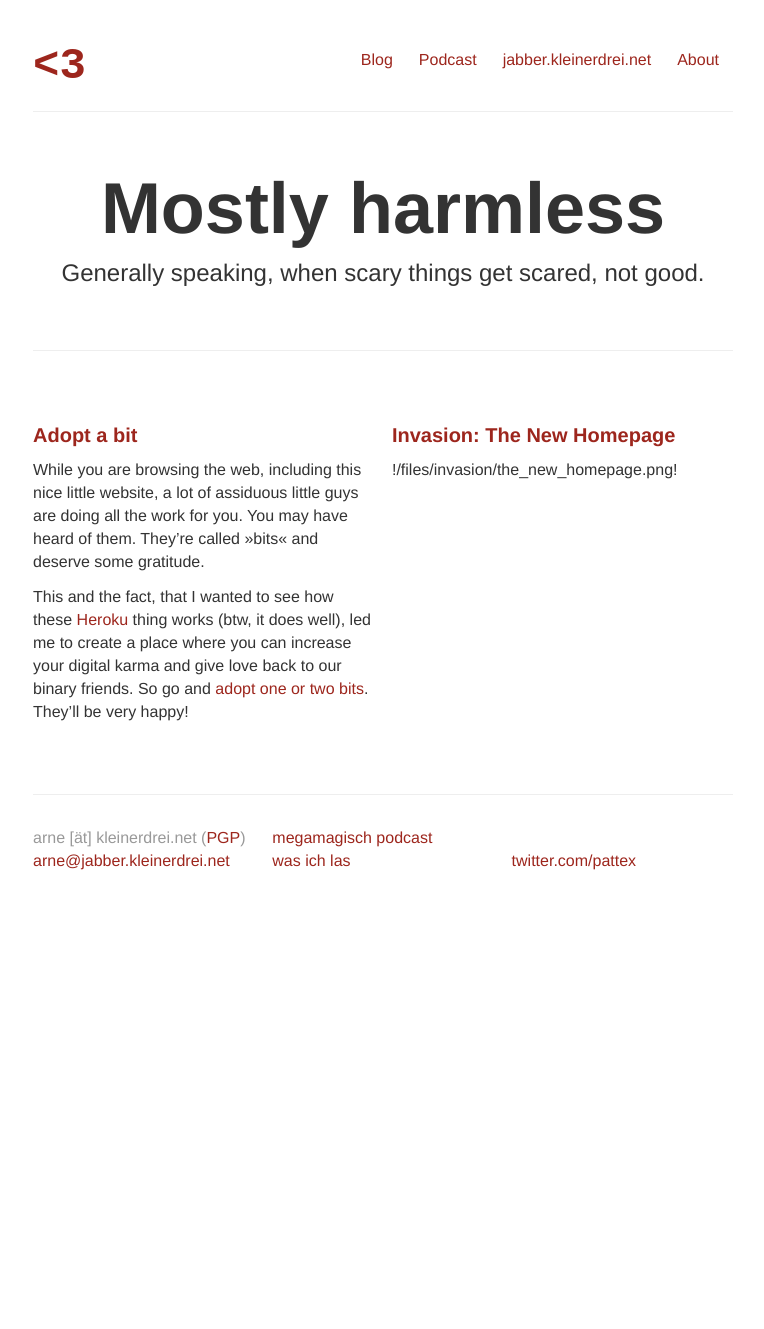
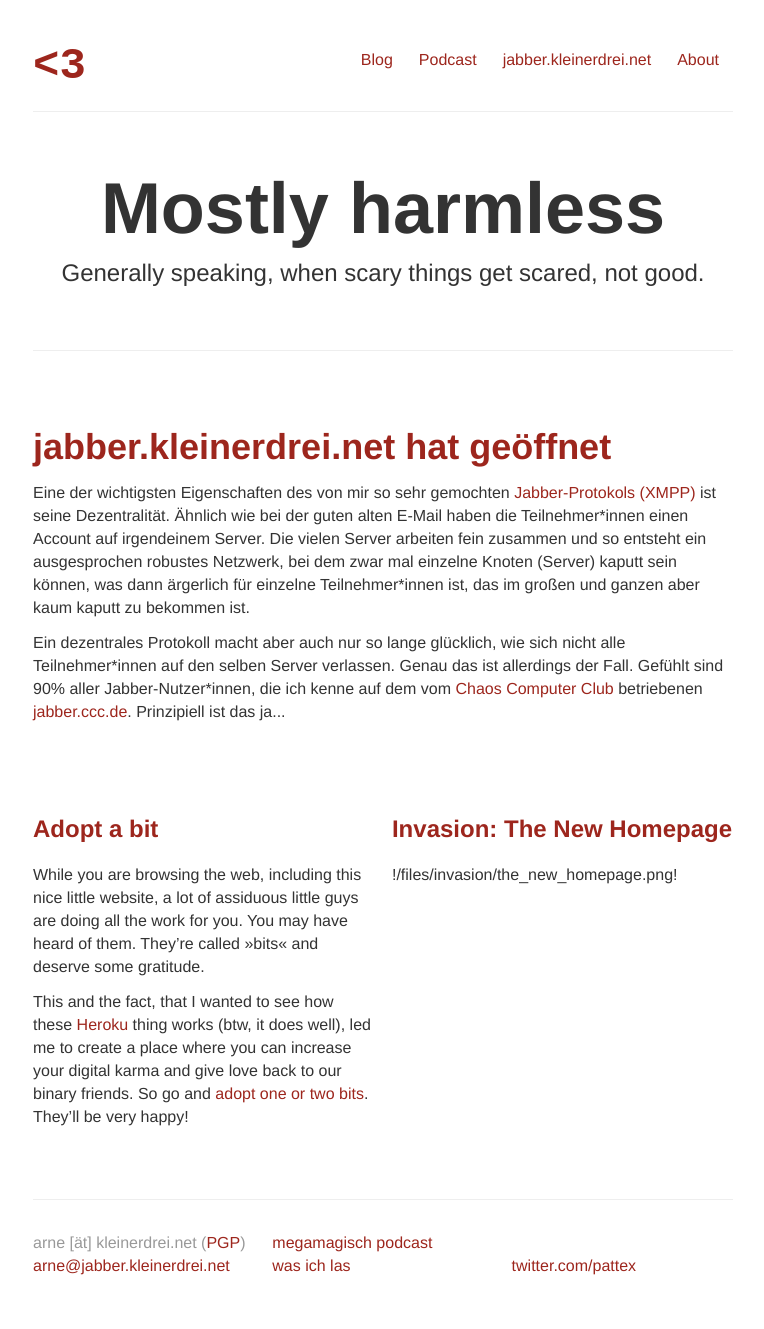
Before and after one commit to pattex/kleinerdrei.net, a Jekyll site: the page built from index.html, in a window 1280 px wide. Shown: the whole page, without its empty margins (257-1021 px from the left). Built offline with Jekyll 4.4.1, drawn with Linux system fonts in a browser that asks for light colours; before the commit the page ends 924 px from its top, so only the background shows below that.

Commit message:
New blog post: jabber.kleinerdrei.net hat geöffnet

```diff
--- /dev/null
+++ b/_posts/2015-09-15-jabber_kleinerdrei_net-hat-geoeffnet.md
@@ -0,0 +1,24 @@
+---
+title: jabber.kleinerdrei.net hat geöffnet
+layout: post
+tags: ["de"]
+subtitle: Dies ist ein Subtitle
+flattr_category: software
+---
+Eine der wichtigsten Eigenschaften des von mir so sehr gemochten [Jabber-Protokols (XMPP)](https://de.wikipedia.org/wiki/Extensible_Messaging_and_Presence_Protocol) ist seine Dezentralität. Ähnlich wie bei der guten alten E-Mail haben die Teilnehmer\*innen einen Account auf irgendeinem Server. Die vielen Server arbeiten fein zusammen und so entsteht ein ausgesprochen robustes Netzwerk, bei dem zwar mal einzelne Knoten (Server) kaputt sein können, was dann ärgerlich für einzelne Teilnehmer\*innen ist, das im großen und ganzen aber kaum kaputt zu bekommen ist.
+
+Ein dezentrales Protokoll macht aber auch nur so lange glücklich, wie sich nicht alle Teilnehmer\*innen auf den selben Server verlassen. Genau das ist allerdings der Fall. Gefühlt sind 90% aller Jabber-Nutzer\*innen, die ich kenne auf dem vom [Chaos Computer Club](https://ccc.de/) betriebenen [jabber.ccc.de](http://web.jabber.ccc.de/). Prinzipiell ist das ja auch eine sehr gute Wahl und ich muss auch zugeben, dass ich diesen Server selbst schon lange nutze und auch oft empfohlen habe. Schon allein, weil ich nie so recht wusste, welche ich sonst so hätte empfehlen können. Klar, ich kannte immer auch noch einige andere, aber die genossen bei mir dann vielleicht nicht den selben Vertrauensvorschuss oder sonst irgendwas. Ihr kennt das ja.
+
+Nun wollte ich zunächst für mich, Freunde und Bekannte eine weitere Alternative schaffen. Doch wieso nicht gleich Infrastruktur für mich, Freunde, Bekannte **und noch ein paar andere Leute** schaffen? Die Kapazität ist (Dank der Kommune <span class="red-ish">&lt;3</span>) da und außerdem macht so was ja schließlich große Freude.
+
+So gibt es jetzt [jabber.kleinerdrei.net](/jabber). **Offen für alle!**
+
+Zumindest erst mal. Sollte es wirklich dazu kommen, dass so viel Leute Accounts anlegen, dass es für mich in Arbeit ausartet, werde ich die öffentlich Account-Erstellung vorübergehend abschalten, bis sich die Wogen geglättet haben. Aber das ist wahrscheinlich eh ziemlich optimistisch gedacht. ;-)
+
+Ich habe die wichtigsten Informationen noch mal auf einer [Extra-Seite](/jabber) zusammengeschrieben. Sollten noch Fragen übrig bleiben, meldet Euch einfach bei mir.
+
+Viel Spaß bei der Nutzung von *jabber.kleinerdrei.net* und empfehlt ihn gerne weiter, wenn Ihr zufrieden damit seid. Denn nur wenn sich die Teilnehmer\*innen auf viele verschiedene Server verteilen, haben alle etwas von den Vorteilen eines dezentralen Protokolls.
+*(Außerdem wollt Ihr doch alle eine Jabber-ID mit **@jabber.kleinerdrei.net** hinten dran.)*
+
+**tl;dr**
+Aus Gründen der Dezentralisierung und aus Bock gibt es jetzt *jabber.kleinerdrei.net*. [Alle weiteren Informationen gibt es hier](/jabber).
--- a/css/custom.css
+++ b/css/custom.css
@@ -39,6 +39,10 @@ div.masthead div.page-header h1 {
   font-family: monospace, "Courier New";
 }
 
+h2.small {
+  font-size: 24px;
+}
+
 .red-ish {
   color: #9D261D;
 }
--- a/index.html
+++ b/index.html
@@ -12,10 +12,20 @@ title: my home!
 <hr>
 
 <div class="row-fluid marketing">
-{% for post in site.posts limit:2 %}
-  <div class="span6">
-    <h4><a href="{{ post.url }}">{{ post.title }}</a></h4>
-    <p>{{ post.content | truncatewords:120 }}</p>
+  <div>
+    <h2><a href="{{ site.posts.first.url }}">{{ site.posts.first.title }}</a></h2>
+    <p>{{ site.posts.first.content | truncatewords:120 }}</p>
   </div>
+</div>
+
+<div class="row-fluid marketing">
+{% for post in site.posts limit:3 %}
+  {% if forloop.first %}
+  {% else %}
+    <div class="span6">
+      <h2 class="small"><a href="{{ post.url }}">{{ post.title }}</a></h2>
+      <p>{{ post.content | truncatewords:120 }}</p>
+    </div>
+  {% endif %}
 {% endfor %}
 </div>
```
